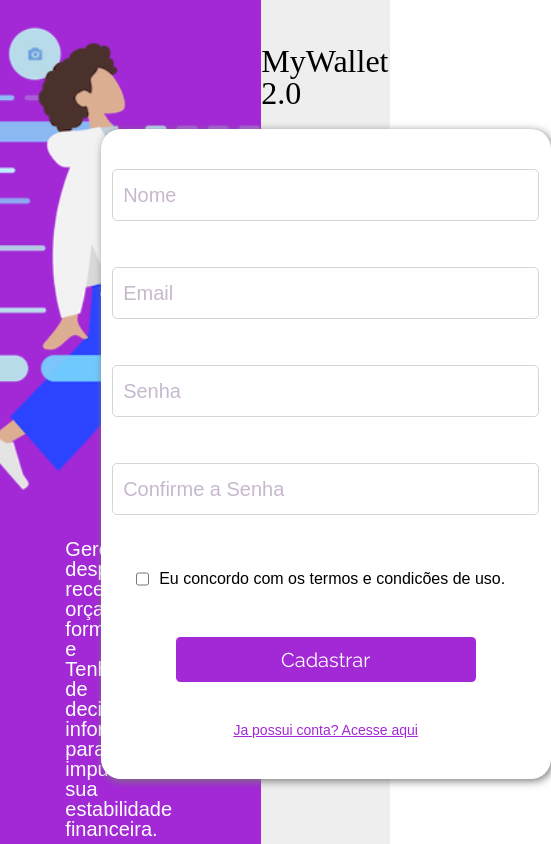
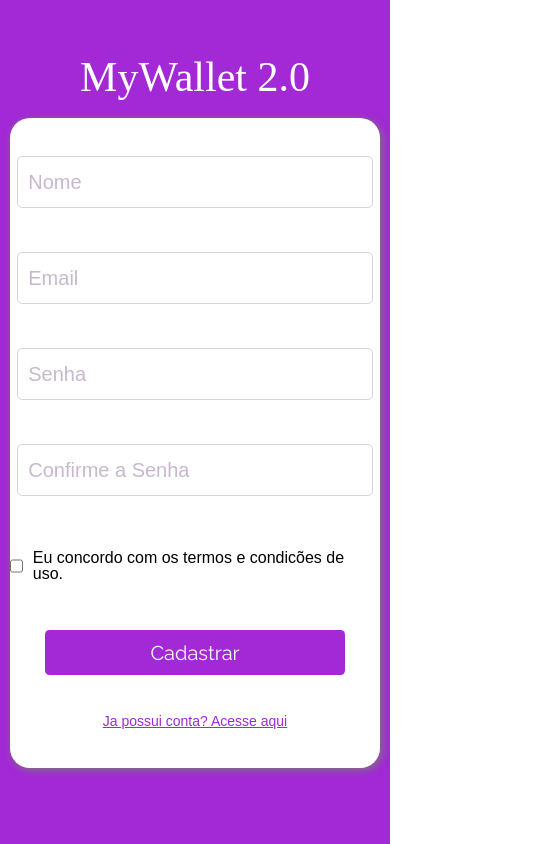
Before and after one commit to RenatoGFerreira/myWallet2.0, a React (Vite) app: page /signup in a window 390 px wide. Shown: the whole page, 551 px wide, since content can reach past the window. Built offline with nearby package versions, Linux system fonts and the light colour scheme; a web font is replaced by a local one.

Commit message:
create: responsiveness

```diff
--- a/src/components/LogoMyWallet.jsx
+++ b/src/components/LogoMyWallet.jsx
@@ -10,4 +10,8 @@ const Text = styled.h1`
     font-family: 'Saira Stencil One', cursive;
     font-weight: 400;
     font-size: 32px;
+    @media (max-width: 1200px) {
+      color: #fff;
+      font-size: 42px;
+    }
 `
--- /dev/null
+++ b/src/components/ScreenContainer.jsx
@@ -0,0 +1,7 @@
+import styled from "styled-components";
+
+export const ScreenContainer = styled.div`
+    height: 100vh;
+    display: flex;
+    flex-direction: row;
+`
--- a/src/pages/SignUp/SignUp.jsx
+++ b/src/pages/SignUp/SignUp.jsx
@@ -1,4 +1,4 @@
-import { ScreenContainer, LeftContainer, RightContainer, LoginContainer, TermsContainer } from "./Style";
+import { LeftContainer, RightContainer, LoginContainer, TermsContainer } from "./Style";
 import peaceful from "../../assets/img/peaceful.png"
 import LogoMyWallet from "../../components/LogoMyWallet";
 import { StyledInput } from "../../components/StyledInput";
@@ -6,6 +6,7 @@ import { StyledButton } from "../../components/StyledButton"
 import { StyledLink } from "../../components/StyledLink"
 import { ThreeDots } from "react-loader-spinner"
 import { useState } from "react";
+import { ScreenContainer } from "../../components/ScreenContainer";
 
 export default function SignUp() {
     const [isLoading] = useState(false)
--- a/src/pages/SignUp/Style.jsx
+++ b/src/pages/SignUp/Style.jsx
@@ -1,10 +1,5 @@
-import styled from "styled-components";
+import styled from "styled-components"
 
-export const ScreenContainer = styled.div`
-    height: 100vh;
-    display: flex;
-    flex-direction: row;
-`
 export const LeftContainer = styled.div`
     background-color: #a328d6;
     height: 100vh;
@@ -22,6 +17,12 @@ export const LeftContainer = styled.div`
     &>img{
         width: 400px;
     }
+    @media (max-width: 1600px) {
+        width: 60%;
+    }
+    @media (max-width: 1200px) {
+        display: none;
+    }
 `
 export const RightContainer = styled.div`
     background-color: #eee;
@@ -31,6 +32,13 @@ export const RightContainer = styled.div`
     flex-direction: column;
     align-items: center;
     justify-content: center;
+    @media (max-width: 1600px) {
+        width: 40%;
+    }
+    @media (max-width: 1200px) {
+        width: 100%;
+        background-color: #a328d6;
+    }
 `
 export const LoginContainer = styled.div`
     margin: 20px;
@@ -43,6 +51,10 @@ export const LoginContainer = styled.div`
     align-items: center;
     justify-content: space-evenly;
     box-shadow: 2px 2px 8px #7a7979;
+
+    @media (max-width: 480px) {
+        width: 95%;
+    }
 `
 export const TermsContainer = styled.div`
     display: flex;
```
Also changed, not shown: 1 other file (tests, documents, lock files or other folders).
